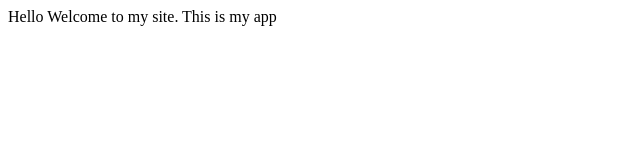
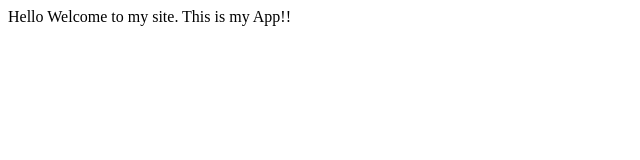
Before and after one commit to weisleyh/myappsample, a plain HTML site: page index.html in a window 1280 px wide. Shown: the full height of the page, 0-640 px from the left. Drawn offline with Linux system fonts and the light colour scheme.

Commit message:
Changed app.js

```diff
--- /dev/null
+++ b/app.js
@@ -0,0 +1 @@
+console.log("hello")
--- a/index.html
+++ b/index.html
@@ -2,5 +2,5 @@
 <head>
 <title> NEW PAGE </title>    Hello Welcome to my site.
 </head>
-<body> This is my app </body>
+<body> This is my App!! </body>
 </html>
```
